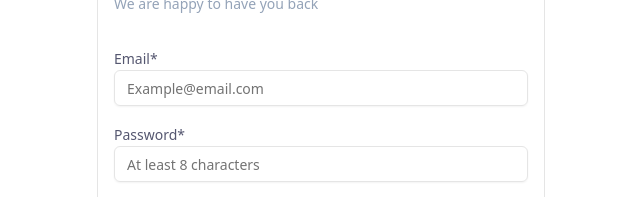
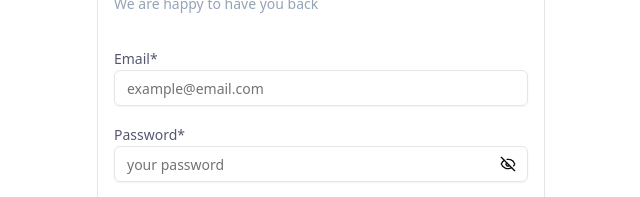
Before and after one commit to amanfangeria980/grow-habit-frontend, a Next.js app: page /login in a window 1280 px wide. Shown: the part 603-800 px from the top of the page, without its empty margins (319-959 px from the left). Built offline with nearby package versions, Linux system fonts and the light colour scheme.

Commit message:
feat: add password visibility toggle in login and signup forms

```diff
--- a/src/app/login/_components/LoginForm.tsx
+++ b/src/app/login/_components/LoginForm.tsx
@@ -11,6 +11,9 @@
 import Image from "next/image";
 import { toast } from "sonner";
 import { AuthError } from "next-auth";
+import { Eye, EyeOff } from "lucide-react";
+import { useState } from "react";
+
 // Define the validation schema
 const loginSchema = z.object({
     email: z.string().email("Please enter a valid email address"),
@@ -21,6 +24,7 @@
 
 export function LoginForm() {
     const router = useRouter();
+    const [showPassword, setShowPassword] = useState(false);
     const {
         register,
         handleSubmit,
@@ -88,7 +92,7 @@
                             id="email"
                             {...register("email")}
                             type="email"
-                            placeholder="Example@email.com"
+                            placeholder="example@email.com"
                             className="w-full"
                         />
                         {errors.email && (
@@ -105,13 +109,26 @@
                         >
                             Password*
                         </label>
-                        <Input
-                            id="password"
-                            {...register("password")}
-                            type="password"
-                            placeholder="At least 8 characters"
-                            className="w-full"
-                        />
+                        <div className="relative">
+                            <Input
+                                id="password"
+                                {...register("password")}
+                                type={showPassword ? "text" : "password"}
+                                placeholder="your password"
+                                className="w-full pr-10"
+                            />
+                            <button
+                                type="button"
+                                onClick={() => setShowPassword(!showPassword)}
+                                className="absolute right-3 top-1/2 -translate-y-1/2 text-gray-500 hover:text-gray-700"
+                            >
+                                {showPassword ? (
+                                    <Eye className="h-4 w-4" />
+                                ) : (
+                                    <EyeOff className="h-4 w-4" />
+                                )}
+                            </button>
+                        </div>
                         {errors.password && (
                             <p className="mt-1 text-xs text-red-600">
                                 {errors.password.message}
--- a/src/app/page.tsx
+++ b/src/app/page.tsx
@@ -1,7 +1,7 @@
 import Link from "next/link";
 import React from "react";
 
-const HomePage = async () => {
+const HomePage = () => {
     return (
         <>
             <div className="bg-gray-50 min-h-screen">
@@ -13,7 +13,7 @@
                         Build better habits for a better life
                     </h3>
                     <Link href="/login">
-                        <button className="bg-white rounded-full px-6 py-2 text-blue-500 hover:bg-blue-600 hover:text-white transition-all duration-300 ">
+                        <button className="bg-white rounded-full px-6 py-2 text-blue-500 hover:bg-blue-600 hover:text-white transition-all duration-300">
                             Get Started
                         </button>
                     </Link>
--- a/src/app/signup/page.tsx
+++ b/src/app/signup/page.tsx
@@ -15,6 +15,8 @@
 import PhoneInput from "react-phone-number-input";
 import "react-phone-number-input/style.css";
 import { useRouter } from "next/navigation";
+import { Eye, EyeOff } from "lucide-react";
+import { useState } from "react";
 
 // Define the validation schema
 const registerSchema = z.object({
@@ -65,6 +67,7 @@
         mode: "onChange",
         reValidateMode: "onChange",
     });
+    const [showPassword, setShowPassword] = useState(false);
     const onSubmit = async (data: RegisterFormData) => {
         try {
             const response = await registerUser(data);
@@ -212,7 +215,7 @@
                                     },
                                 })}
                                 type="email"
-                                placeholder="Example@email.com"
+                                placeholder="example@email.com"
                                 className="w-full"
                             />
                             {errors.email && (
@@ -229,6 +232,7 @@
                             >
                                 Password*
                             </label>
+                            <div className="relative">
                                 <Input
                                     id="password"
                                     {...register("password", {
@@ -236,10 +240,24 @@
                                             trigger("password");
                                         },
                                     })}
-                                type="password"
+                                    type={showPassword ? "text" : "password"}
                                     placeholder="At least 8 characters"
-                                className="w-full"
+                                    className="w-full pr-10"
                                 />
+                                <button
+                                    type="button"
+                                    onClick={() =>
+                                        setShowPassword(!showPassword)
+                                    }
+                                    className="absolute right-3 top-1/2 -translate-y-1/2 text-gray-500 hover:text-gray-700"
+                                >
+                                    {showPassword ? (
+                                        <Eye className="h-4 w-4" />
+                                    ) : (
+                                        <EyeOff className="h-4 w-4" />
+                                    )}
+                                </button>
+                            </div>
                             {errors.password && (
                                 <p className="mt-1 text-xs text-red-600">
                                     {errors.password.message}
```
Lines whose indentation alone changed are shown as unchanged.
